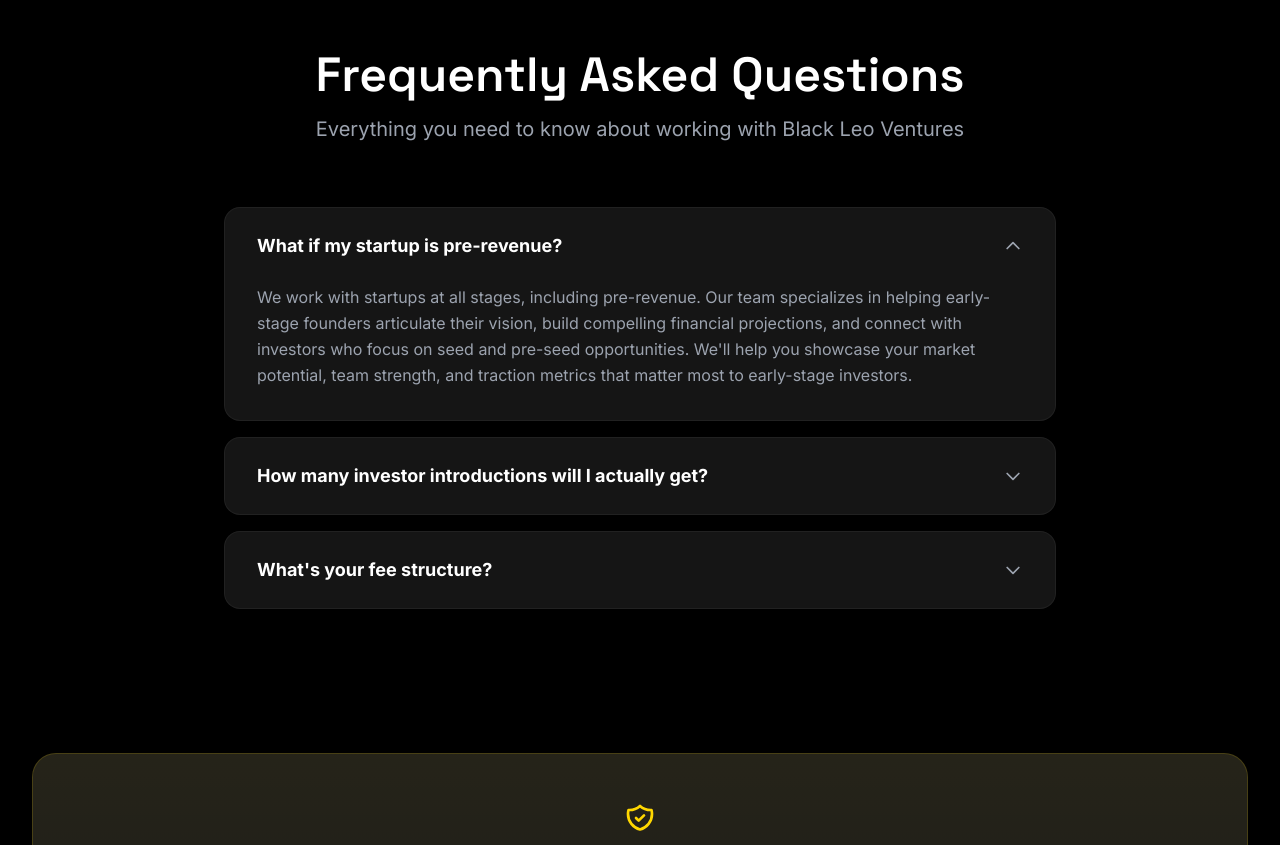
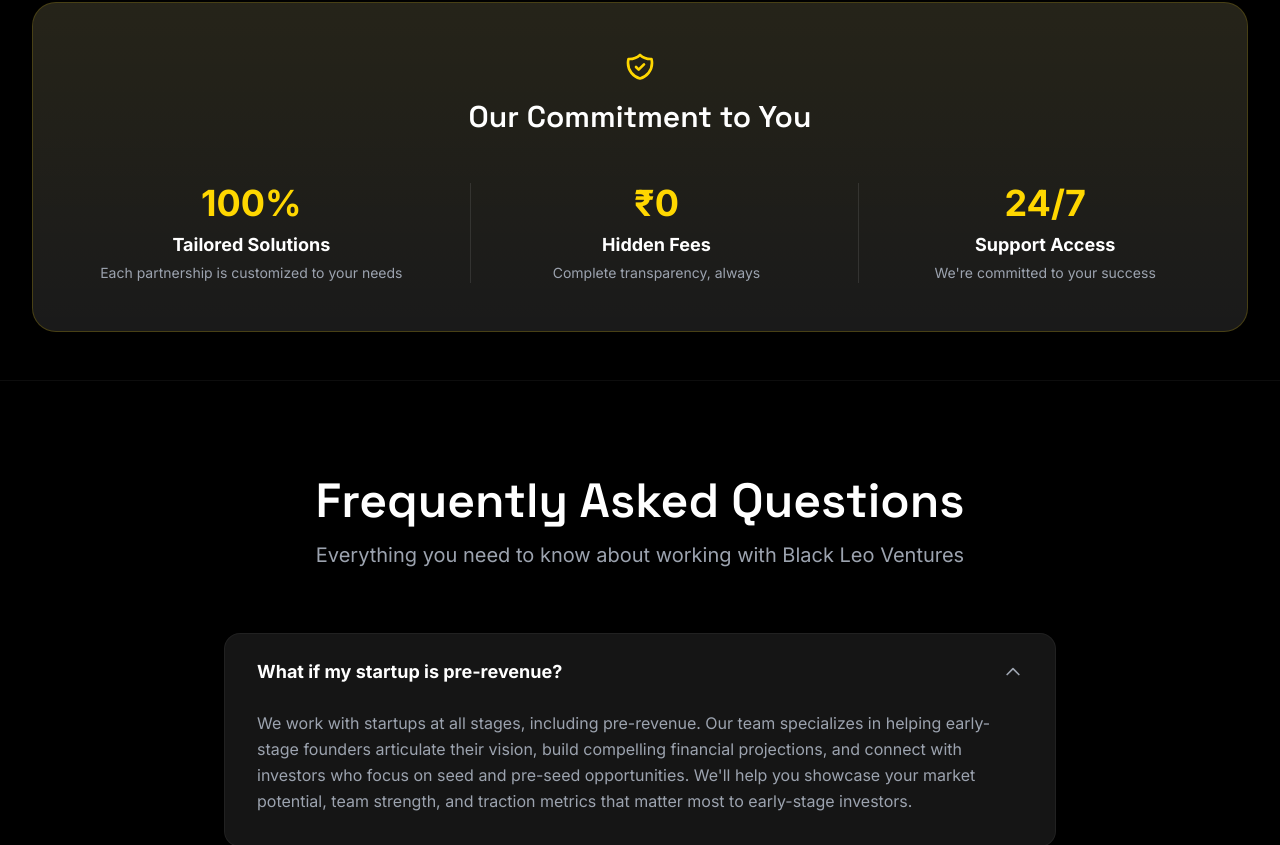
Before and after one commit to mohit-dhiman-cs/Black-Leo-Ventures, a React (Vite) app in the folder client/: page / in a window 1280 px wide. Shown: the part 6995-7840 px from the top of the page. Built offline with nearby package versions, Linux system fonts and the light colour scheme.

Commit message:
Reorder Home: Move Commitment above FAQ

```diff
--- a/client/src/pages/Home.jsx
+++ b/client/src/pages/Home.jsx
@@ -34,8 +34,8 @@
             <FounderNote />
             <FundingSystem />
             <PartnershipModels />
+            <Commitment />
             <FAQ />
-            <Commitment />
             <CallToAction />
 
             {/* Mission / Connect Section */}
```
